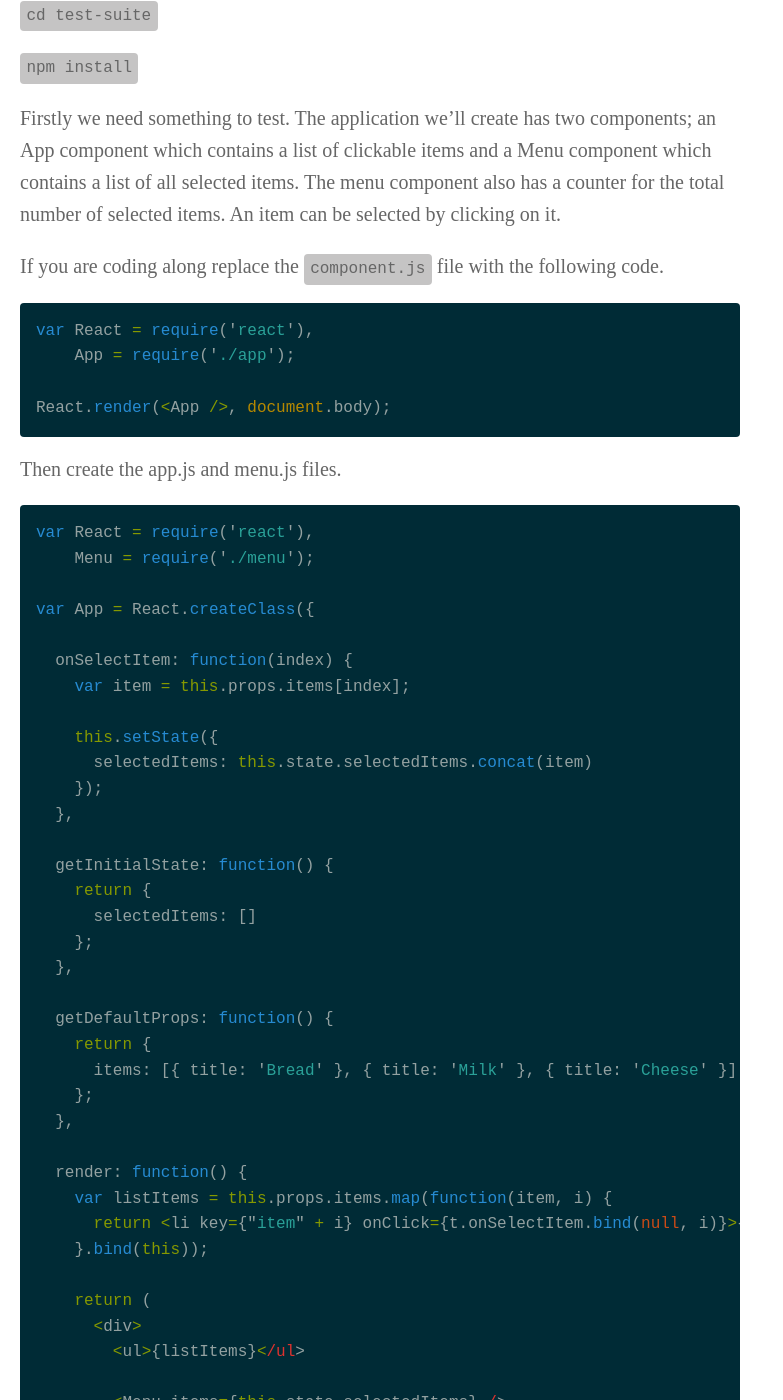
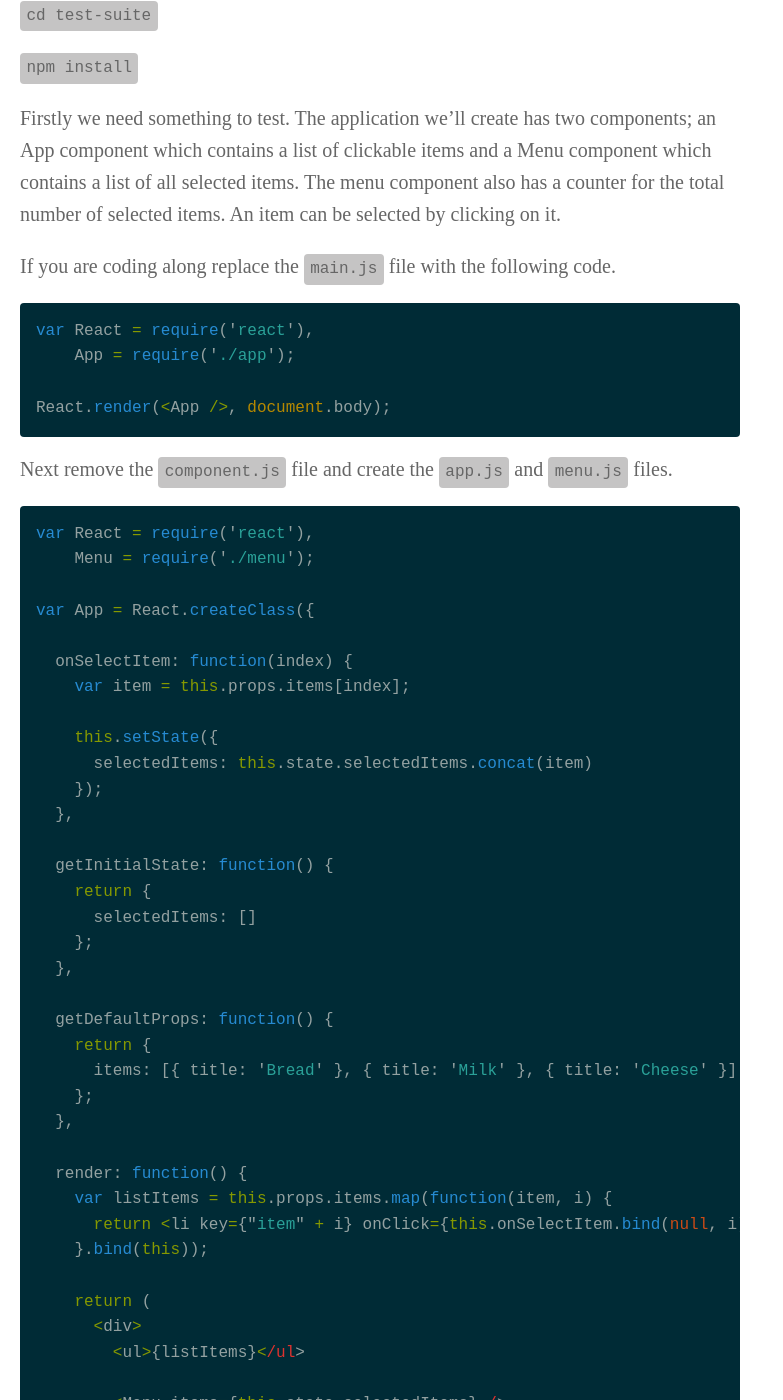
Before and after one commit to jackcallister/jarsbe.github.io, a Jekyll site: the page built from _posts/2014-12-01-building-a-test-suite-in-react-js.markdown, in a window 1280 px wide and 1400 px high, scrolled down 803 px. Shown: the whole window, without its empty margins (0-783 px from the left). Built offline with Jekyll 4.4.1, drawn with Linux system fonts in a browser that asks for light colours; Markdown is read by kramdown in place of the engine named in the settings.

Commit message:
Fixed sample code errors.

```diff
--- a/_posts/2014-12-01-building-a-test-suite-in-react-js.markdown
+++ b/_posts/2014-12-01-building-a-test-suite-in-react-js.markdown
@@ -2,7 +2,6 @@
 layout: post
 title: Building a test suite in React JS
 ---
-
 
 I'm primarily a Rails developer but everyday I seem to be writing more and more front end JavaScript. While writing Ruby, tests are a given part of the process. This is not the case with JavaScript. I've always found that odd and I've also written enough JavaScript to intimately know how frustrating it can be.
 
@@ -22,7 +21,7 @@ If you would like to follow along by writing code (I strongly suggest you do) yo
 
 Firstly we need something to test. The application we'll create has two components; an App component which contains a list of clickable items and a Menu component which contains a list of all selected items. The menu component also has a counter for the total number of selected items. An item can be selected by clicking on it.
 
-If you are coding along replace the `component.js` file with the following code.
+If you are coding along replace the `main.js` file with the following code.
 
 {% highlight js %}
 var React = require('react'),
@@ -31,7 +30,7 @@ var React = require('react'),
 React.render(<App />, document.body);
 {% endhighlight %}
 
-Then create the app.js and menu.js files.
+Next remove the `component.js` file and create the `app.js` and `menu.js` files.
 
 {% highlight js %}
 var React = require('react'),
@@ -61,7 +60,7 @@ var App = React.createClass({
 
   render: function() {
     var listItems = this.props.items.map(function(item, i) {
-      return <li key={"item" + i} onClick={t.onSelectItem.bind(null, i)}>{item.title}</li>
+      return <li key={"item" + i} onClick={this.onSelectItem.bind(null, i)}>{item.title}</li>
     }.bind(this));
 
     return (
@@ -195,7 +194,7 @@ it('renders each item as a li', function() {
 });
 
 it('displays the items count', function(){
-  expect(count.getDOMNode().textContent).toEqual(2);
+  expect(count.getDOMNode().textContent).toEqual('2');
 });
 {% endhighlight %}
 
```
Also changed, not shown: other parts of _posts/2014-12-01-building-a-test-suite-in-react-js.markdown (+1 -1 lines).
